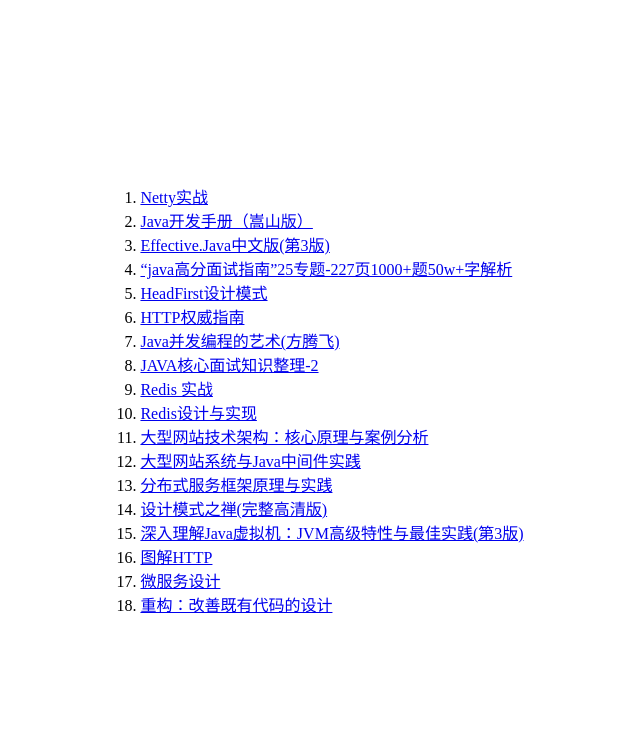
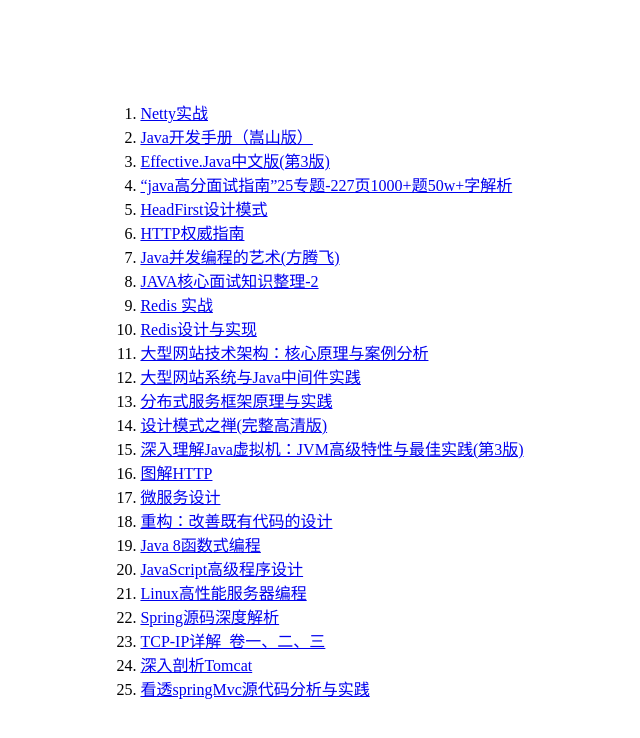
Before and after one commit to hongfeicloud/book, a plain HTML site: page index.html in a window 1280 px wide. Shown: the whole page, without its empty margins (328-968 px from the left). Drawn offline with Linux system fonts and the light colour scheme.

Commit message:
Update index.html

```diff
--- a/index.html
+++ b/index.html
@@ -25,6 +25,13 @@
         <li><a href="./pdf/图解HTTP.pdf">图解HTTP</a></li>
         <li><a href="./pdf/微服务设计.pdf">微服务设计</a></li>
         <li><a href="./pdf/重构：改善既有代码的设计.pdf">重构：改善既有代码的设计</a></li>
+        <li><a href="./pdf/Java 8函数式编程.pdf">Java 8函数式编程</a></li>
+        <li><a href="./pdf/JavaScript高级程序设计.pdf">JavaScript高级程序设计</a></li>
+        <li><a href="./pdf/Linux高性能服务器编程.pdf">Linux高性能服务器编程</a></li>
+        <li><a href="./pdf/Spring源码深度解析.pdf">Spring源码深度解析</a></li>
+        <li><a href="./pdf/TCP-IP详解_卷一、二、三.pdf">TCP-IP详解_卷一、二、三</a></li>
+        <li><a href="./pdf/深入剖析Tomcat.pdf">深入剖析Tomcat</a></li>
+        <li><a href="./pdf/看透springMvc源代码分析与实践.pdf">看透springMvc源代码分析与实践</a></li>
     </ol>
 </body>
 
```
